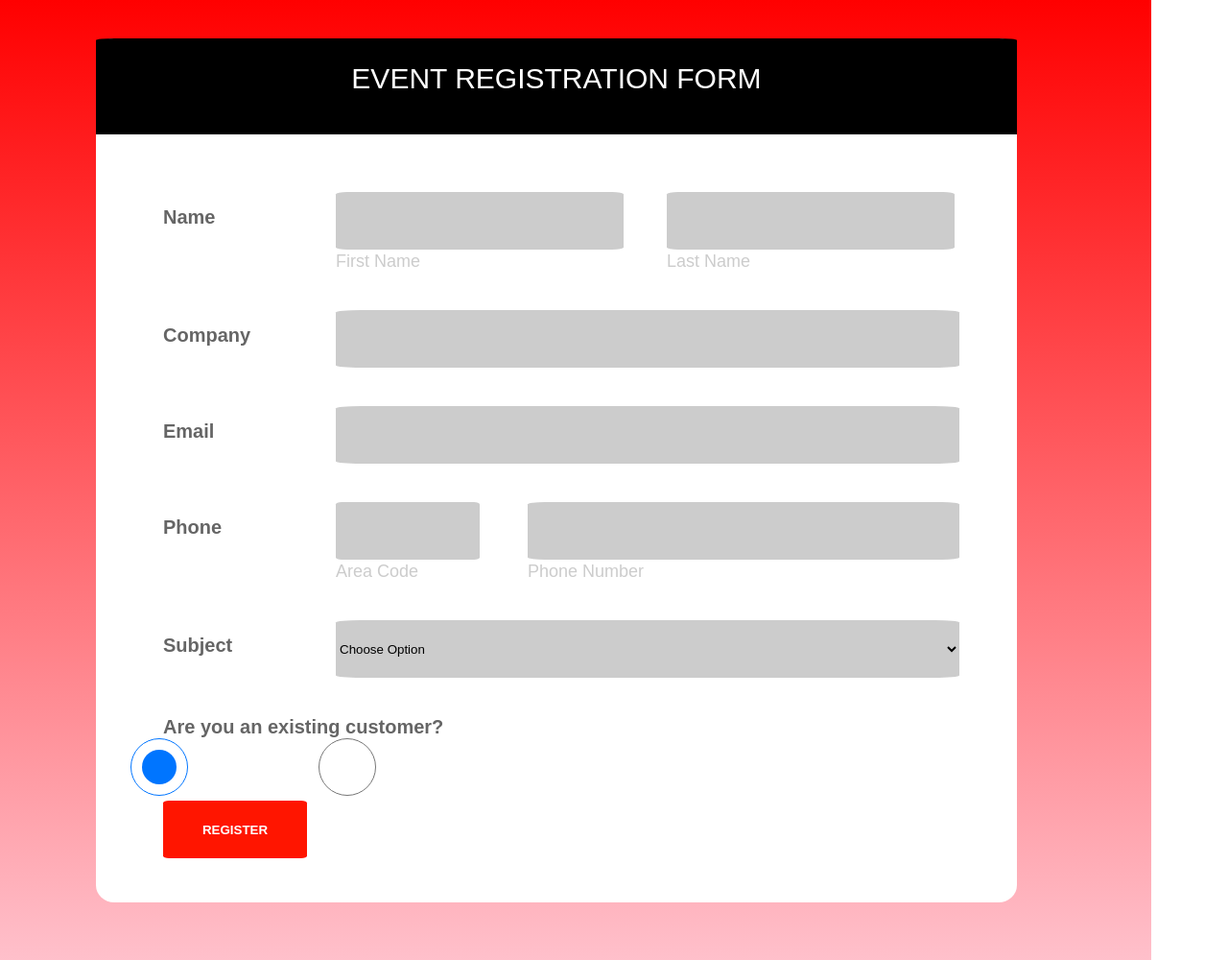
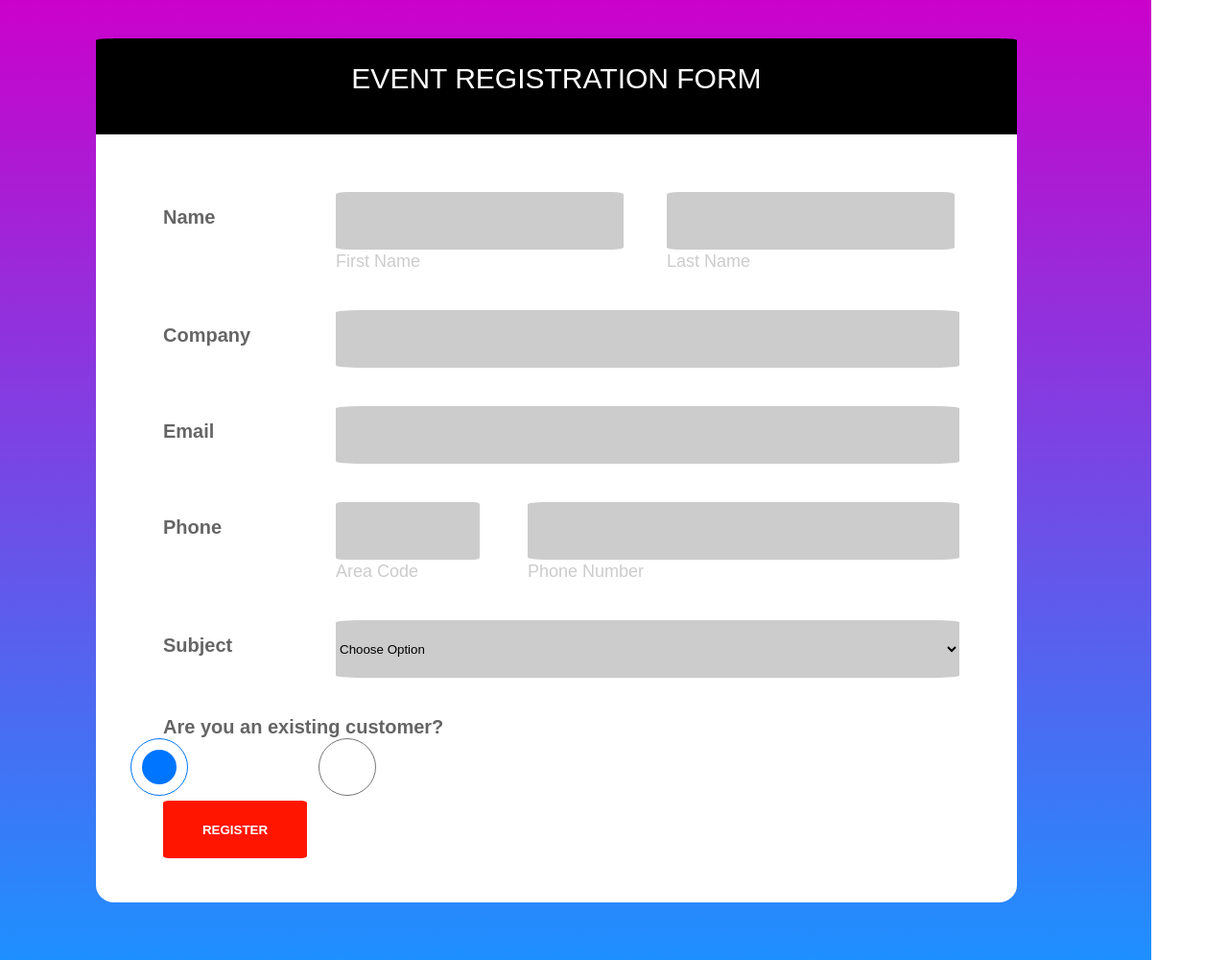
Before and after one commit to quocviet16292/WEBPROJECT, a PHP site: page /form.html in a window 1280 px wide. Shown: the whole page at 96% size. Run offline with PHP 8.4, Linux system fonts and the light colour scheme.

Commit message:
web project

```diff
--- a/css/form.css
+++ b/css/form.css
@@ -11,7 +11,7 @@ body{
     width: 1200px;
     height:1000px;
     position: relative;
-    background-image: linear-gradient(red,pink);
+    background-image: linear-gradient(#cb01cb, #1e90ff);
 }
 .form{
     width: 80%;
```
